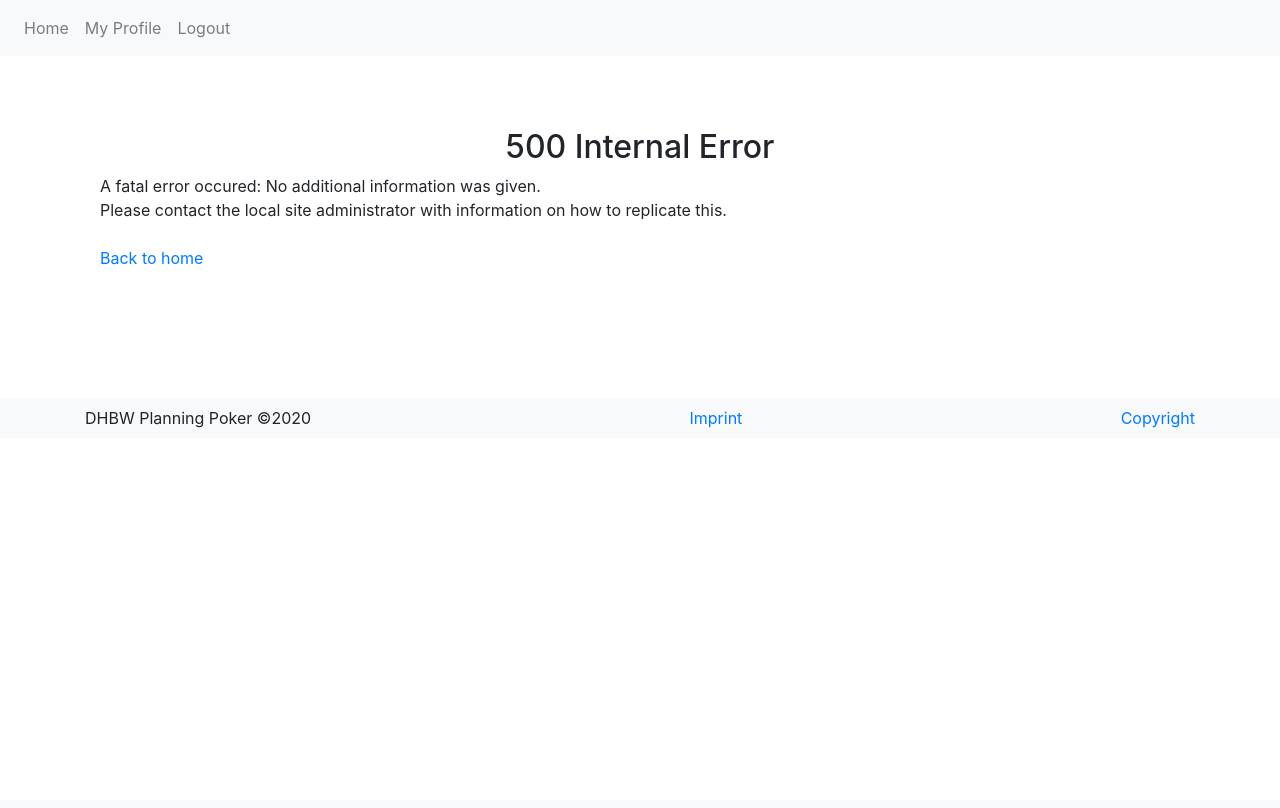
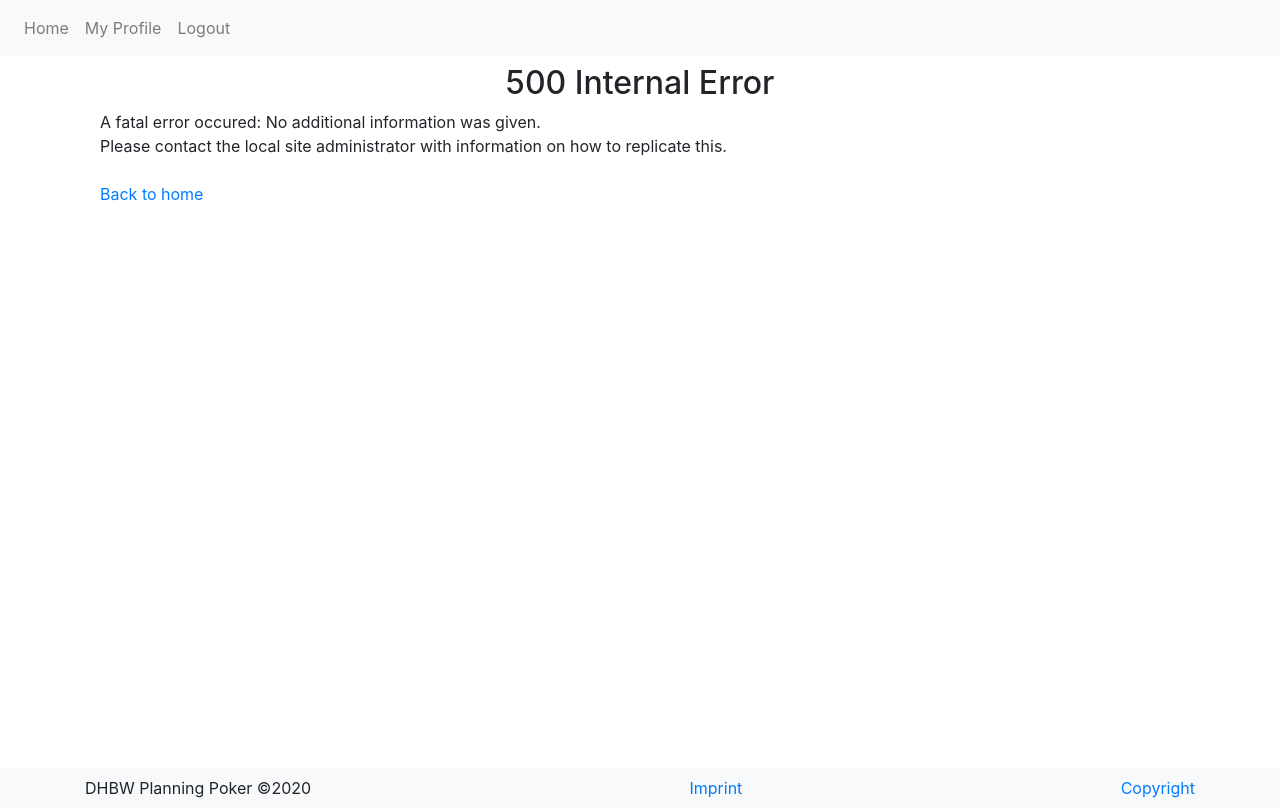
Before and after one commit to Haiyn/dhbw-web-engineering-2, a PHP site: the page made by src/views/internal-error/internal-error.phtml in a window 1280 px wide. Before the commit the page ends 428 px from the top, so only its background shows below. Run offline with PHP 8.4, Linux system fonts and the light colour scheme; the template is opened without the code that fills it, so the values that code supplies are empty; some libraries are stand-ins or nearby versions.

Commit message:
style fixes

```diff
--- a/src/views/shared/footer/footer.css
+++ b/src/views/shared/footer/footer.css
@@ -1,3 +1,3 @@
 footer {
-    margin-top: 10%;
+    margin-top: 5%;
 }
--- a/src/views/shared/header/header.css
+++ b/src/views/shared/header/header.css
@@ -1,3 +1,3 @@
 header {
-    margin-bottom: 10%;
+    margin-bottom: 5%;
 }
--- /dev/null
+++ b/src/views/shared/shared.css
@@ -0,0 +1,3 @@
+.min-vh-80 {
+    min-height: 80vh;
+}
```
